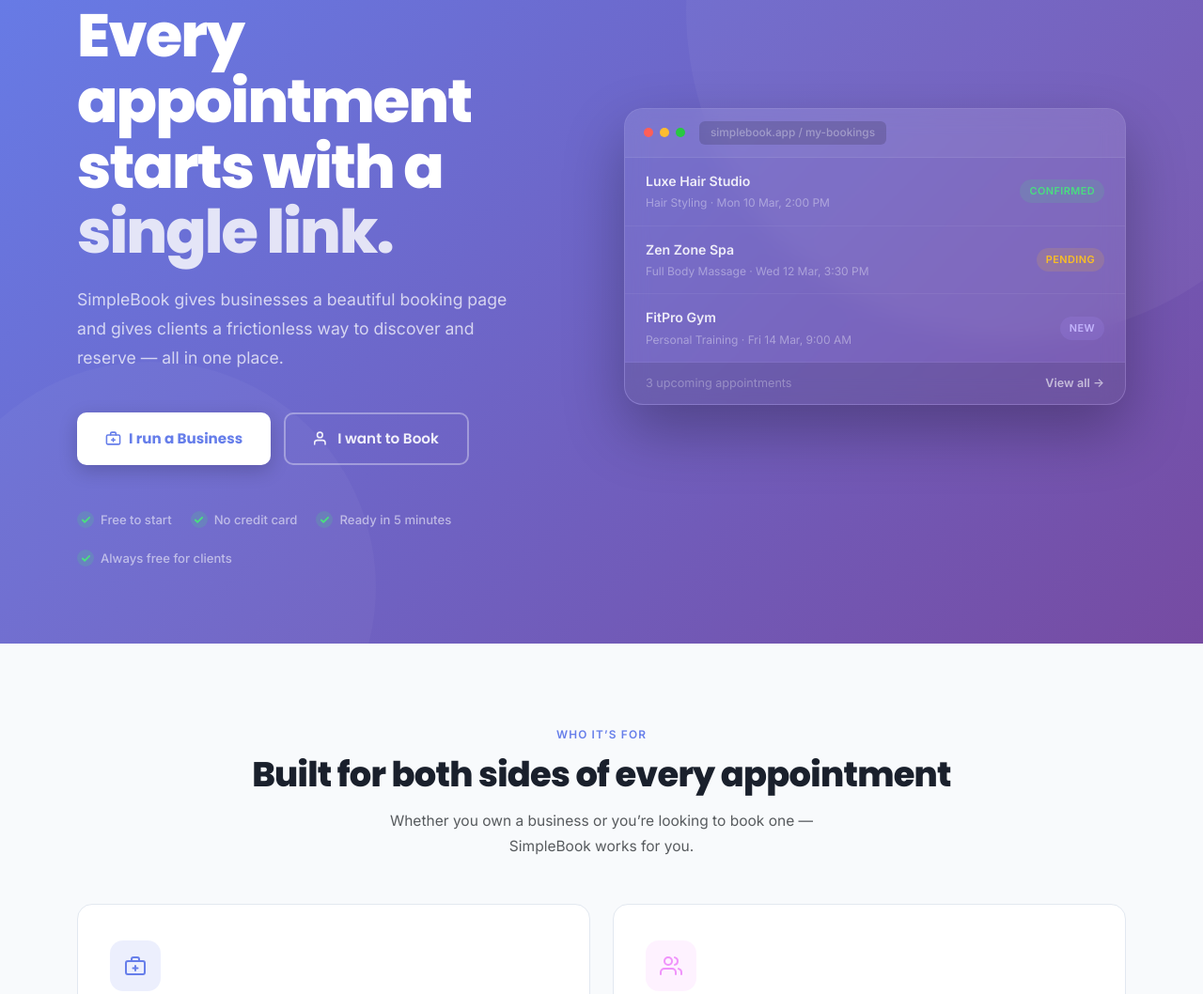
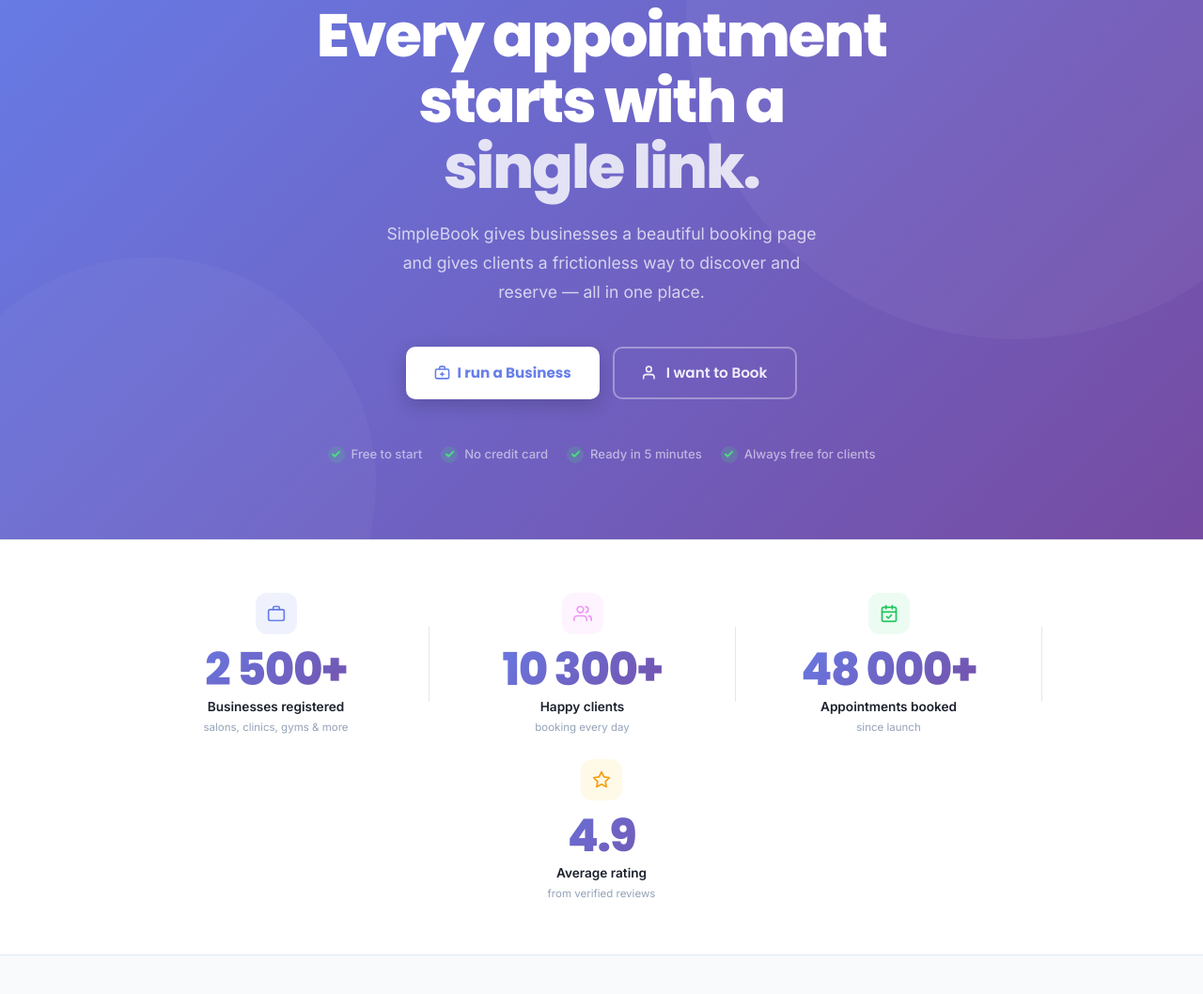
Before and after one commit to zdravka-paneva/simplebook-saas, a website built with Vite: page index.html in a window 1280 px wide. Shown: the part 220-1278 px from the top of the page at 94% size. Built offline with nearby package versions, Linux system fonts and the light colour scheme; no server answers.

Commit message:
feat: add logo icon to navigation across multiple pages and enhance styling

```diff
--- a/index.html
+++ b/index.html
@@ -125,53 +125,7 @@
       flex-shrink: 0;
     }
     /* right visual card */
-    .sb-app-card {
-      background: rgba(255,255,255,0.06);
-      border: 1px solid rgba(255,255,255,0.12);
-      border-radius: 20px;
-      overflow: hidden;
-      backdrop-filter: blur(12px);
-      box-shadow: 0 28px 64px rgba(0,0,0,0.28);
-    }
-    .sb-app-toolbar {
-      background: rgba(255,255,255,0.05);
-      border-bottom: 1px solid rgba(255,255,255,0.08);
-      padding: 13px 20px;
-      display: flex; align-items: center; gap: 7px;
-    }
-    .sb-dot { width: 10px; height: 10px; border-radius: 50%; }
-    .sb-app-url {
-      margin-left: 8px;
-      background: rgba(0,0,0,0.15);
-      border-radius: 6px;
-      padding: 3px 12px;
-      font-size: 0.74rem;
-      color: rgba(255,255,255,0.35);
-      font-weight: 500;
-    }
-    .sb-booking-row {
-      display: flex; justify-content: space-between; align-items: center;
-      padding: 14px 22px;
-      border-bottom: 1px solid rgba(255,255,255,0.06);
-    }
-    .sb-booking-row:last-of-type { border-bottom: none; }
-    .sb-biz-name { font-weight: 600; font-size: 0.88rem; color: rgba(255,255,255,0.88); }
-    .sb-biz-meta { font-size: 0.75rem; color: rgba(255,255,255,0.38); margin-top: 2px; }
-    .sb-status {
-      font-size: 0.68rem; font-weight: 700; letter-spacing: 0.04em;
-      text-transform: uppercase; padding: 4px 10px; border-radius: 20px;
-    }
-    .s-confirmed { background: rgba(74,222,128,0.14); color: #4ade80; }
-    .s-pending   { background: rgba(251,191,36,0.14); color: #fbbf24; }
-    .s-new       { background: rgba(167,139,250,0.18); color: #c4b5fd; }
-    .sb-app-footer {
-      background: rgba(0,0,0,0.1);
-      display: flex; justify-content: space-between; align-items: center;
-      padding: 12px 22px;
-    }
-    .sb-app-footer span { font-size: 0.79rem; color: rgba(255,255,255,0.3); }
-    .sb-app-footer a { font-size: 0.79rem; color: rgba(255,255,255,0.6); font-weight: 600; text-decoration: none; }
-    .sb-app-footer a:hover { color: #fff; }
+
     /* â”€â”€ SECTIONS â”€â”€â”€â”€â”€â”€â”€â”€â”€â”€â”€â”€â”€â”€â”€â”€â”€â”€â”€â”€â”€â”€â”€â”€â”€â”€â”€â”€â”€ */
     .sb-section { padding: 88px 0; }
     .sb-section-alt { background: var(--light-bg); }
@@ -270,10 +224,62 @@
     }
     .sb-cta-section h2 { color: #fff; font-size: clamp(2rem, 4vw, 2.8rem); letter-spacing: -0.025em; margin-bottom: 14px; }
     .sb-cta-section p  { color: rgba(255,255,255,0.65); font-size: 1rem; margin-bottom: 36px; }
+    /* ── STATS BAR ─────────────────────── */
+    .sb-stats {
+      background: #fff;
+      border-top: 1px solid var(--border-color);
+      border-bottom: 1px solid var(--border-color);
+      padding: 56px 0;
+    }
+    .sb-stat-divider {
+      width: 1px;
+      background: var(--border-color);
+      align-self: stretch;
+      margin: 0 8px;
+    }
+    .sb-stat-num {
+      font-family: 'Poppins', sans-serif;
+      font-size: clamp(2.2rem, 4vw, 3rem);
+      font-weight: 800;
+      letter-spacing: -0.03em;
+      background: var(--primary-gradient);
+      -webkit-background-clip: text;
+      -webkit-text-fill-color: transparent;
+      background-clip: text;
+      line-height: 1;
+      margin-bottom: 6px;
+    }
+    .sb-stat-label {
+      font-size: 0.85rem;
+      font-weight: 600;
+      color: var(--text-primary);
+      line-height: 1.4;
+    }
+    .sb-stat-sub {
+      font-size: 0.72rem;
+      color: #94a3b8;
+      margin-top: 3px;
+    }
+    .sb-stat-icon {
+      width: 44px; height: 44px;
+      border-radius: 12px;
+      display: flex; align-items: center; justify-content: center;
+      margin: 0 auto 14px;
+    }
+    .sb-stat-icon.purple { background: rgba(103,126,234,0.1); }
+    .sb-stat-icon.purple svg { stroke: var(--primary-color); }
+    .sb-stat-icon.pink   { background: rgba(240,147,251,0.1); }
+    .sb-stat-icon.pink   svg { stroke: var(--accent-color); }
+    .sb-stat-icon.green  { background: rgba(74,222,128,0.1); }
+    .sb-stat-icon.green  svg { stroke: #22c55e; }
+    .sb-stat-icon.amber  { background: rgba(251,191,36,0.1); }
+    .sb-stat-icon.amber  svg { stroke: #f59e0b; }
     @media (max-width: 768px) {
       .sb-hero { min-height: auto; padding: 70px 0 60px; }
       .sb-hero h1 { font-size: 2.4rem; }
       .sb-section { padding: 60px 0; }
+      .sb-stats { padding: 40px 0; }
+      .sb-stat-divider { display: none; }
     }
   </style>
 </head>
@@ -283,6 +289,7 @@
   <nav class="navbar navbar-expand-lg navbar-light bg-white sticky-top">
     <div class="container">
       <a class="navbar-brand fw-bold" href="index.html">
+        <svg class="sb-logo-icon" width="22" height="22" viewBox="0 0 24 24" fill="none" stroke="#667eea" stroke-width="2.2" stroke-linecap="round" stroke-linejoin="round"><rect x="3" y="4" width="18" height="18" rx="2"/><line x1="16" y1="2" x2="16" y2="6"/><line x1="8" y1="2" x2="8" y2="6"/><line x1="3" y1="10" x2="21" y2="10"/></svg>
         <span style="color: #0066cc;">Simple</span><span style="color: #f39c12;">Book</span>
       </a>
       <button class="navbar-toggler" type="button" data-bs-toggle="collapse" data-bs-target="#navbarNav" aria-controls="navbarNav" aria-expanded="false" aria-label="Toggle navigation">
@@ -318,10 +325,10 @@
   <!-- â”€â”€ HERO â”€â”€â”€â”€â”€â”€â”€â”€â”€â”€â”€â”€â”€â”€â”€â”€â”€â”€â”€â”€â”€â”€â”€â”€â”€â”€â”€â”€â”€â”€â”€â”€â”€â”€â”€â”€â”€â”€â”€â”€â”€â”€â”€â”€â”€â”€â”€â”€â”€â”€â”€â”€â”€â”€â”€ -->
   <section class="sb-hero" id="heroSection">
     <div class="container position-relative" style="z-index:1;">
-      <div class="row align-items-center g-5">
+      <div class="row justify-content-center">
 
-        <!-- Left column -->
-        <div class="col-lg-6">
+        <!-- Hero content -->
+        <div class="col-lg-8 text-center">
           <div class="sb-eyebrow">
             <span class="sb-eyebrow-dot"></span>
             Smart appointment booking
@@ -331,10 +338,10 @@
             starts with a<br>
             <em>single link.</em>
           </h1>
-          <p class="sb-sub">
+          <p class="sb-sub mx-auto">
             SimpleBook gives businesses a beautiful booking page and gives clients a frictionless way to discover and reserve &mdash; all in one place.
           </p>
-          <div class="sb-ctas">
+          <div class="sb-ctas justify-content-center">
             <a href="register.html?type=business" class="sb-btn-primary">
               <svg width="17" height="17" viewBox="0 0 24 24" fill="none" stroke="currentColor" stroke-width="2.2" stroke-linecap="round" stroke-linejoin="round">
                 <rect x="2" y="7" width="20" height="14" rx="2"/><path d="M16 7V5a2 2 0 0 0-2-2h-4a2 2 0 0 0-2 2v2"/><line x1="12" y1="12" x2="12" y2="17"/><line x1="9.5" y1="14.5" x2="14.5" y2="14.5"/>
@@ -348,7 +355,7 @@
               I want to Book
             </a>
           </div>
-          <div class="sb-trust">
+          <div class="sb-trust justify-content-center">
             <span class="sb-trust-item">
               <span class="sb-trust-check">
                 <svg width="9" height="9" viewBox="0 0 10 8" fill="none" stroke="#4ade80" stroke-width="2" stroke-linecap="round" stroke-linejoin="round"><polyline points="1 4 3.5 6.5 9 1"/></svg>
@@ -376,41 +383,73 @@
           </div>
         </div>
 
-        <!-- Right column: app preview -->
-        <div class="col-lg-6">
-          <div class="sb-app-card">
-            <div class="sb-app-toolbar">
-              <span class="sb-dot" style="background:#FF5F57;"></span>
-              <span class="sb-dot" style="background:#FEBC2E;"></span>
-              <span class="sb-dot" style="background:#28C840;"></span>
-              <span class="sb-app-url">simplebook.app / my-bookings</span>
-            </div>
-            <div class="sb-booking-row">
-              <div>
-                <div class="sb-biz-name">Luxe Hair Studio</div>
-                <div class="sb-biz-meta">Hair Styling &middot; Mon 10 Mar, 2:00 PM</div>
-              </div>
-              <span class="sb-status s-confirmed">Confirmed</span>
-            </div>
-            <div class="sb-booking-row">
-              <div>
-                <div class="sb-biz-name">Zen Zone Spa</div>
-                <div class="sb-biz-meta">Full Body Massage &middot; Wed 12 Mar, 3:30 PM</div>
-              </div>
-              <span class="sb-status s-pending">Pending</span>
-            </div>
-            <div class="sb-booking-row">
-              <div>
-                <div class="sb-biz-name">FitPro Gym</div>
-                <div class="sb-biz-meta">Personal Training &middot; Fri 14 Mar, 9:00 AM</div>
-              </div>
-              <span class="sb-status s-new">New</span>
-            </div>
-            <div class="sb-app-footer">
-              <span>3 upcoming appointments</span>
-              <a href="register.html">View all &rarr;</a>
-            </div>
+      </div>
+    </div>
+  </section>
+
+
+  <!-- ── SOCIAL PROOF STATS ─────────────────────────────────────────── -->
+  <section class="sb-stats">
+    <div class="container">
+      <div class="row justify-content-center text-center g-4 align-items-center">
+
+        <div class="col-6 col-md-3">
+          <div class="sb-stat-icon purple">
+            <svg width="20" height="20" viewBox="0 0 24 24" fill="none" stroke-width="2" stroke-linecap="round" stroke-linejoin="round">
+              <rect x="2" y="7" width="20" height="14" rx="2"/><path d="M16 7V5a2 2 0 0 0-2-2h-4a2 2 0 0 0-2 2v2"/>
+            </svg>
           </div>
+          <div class="sb-stat-num" id="statBusinesses">2 500+</div>
+          <div class="sb-stat-label">Businesses registered</div>
+          <div class="sb-stat-sub">salons, clinics, gyms &amp; more</div>
+        </div>
+
+        <div class="col-auto d-none d-md-flex align-items-center">
+          <div class="sb-stat-divider" style="height:80px;"></div>
+        </div>
+
+        <div class="col-6 col-md-3">
+          <div class="sb-stat-icon pink">
+            <svg width="20" height="20" viewBox="0 0 24 24" fill="none" stroke-width="2" stroke-linecap="round" stroke-linejoin="round">
+              <path d="M17 21v-2a4 4 0 0 0-4-4H5a4 4 0 0 0-4 4v2"/><circle cx="9" cy="7" r="4"/>
+              <path d="M23 21v-2a4 4 0 0 0-3-3.87"/><path d="M16 3.13a4 4 0 0 1 0 7.75"/>
+            </svg>
+          </div>
+          <div class="sb-stat-num" id="statClients">10 300+</div>
+          <div class="sb-stat-label">Happy clients</div>
+          <div class="sb-stat-sub">booking every day</div>
+        </div>
+
+        <div class="col-auto d-none d-md-flex align-items-center">
+          <div class="sb-stat-divider" style="height:80px;"></div>
+        </div>
+
+        <div class="col-6 col-md-3">
+          <div class="sb-stat-icon green">
+            <svg width="20" height="20" viewBox="0 0 24 24" fill="none" stroke-width="2" stroke-linecap="round" stroke-linejoin="round">
+              <rect x="3" y="4" width="18" height="18" rx="2"/><line x1="16" y1="2" x2="16" y2="6"/>
+              <line x1="8" y1="2" x2="8" y2="6"/><line x1="3" y1="10" x2="21" y2="10"/>
+              <polyline points="9 16 11 18 15 14"/>
+            </svg>
+          </div>
+          <div class="sb-stat-num" id="statAppointments">48 000+</div>
+          <div class="sb-stat-label">Appointments booked</div>
+          <div class="sb-stat-sub">since launch</div>
+        </div>
+
+        <div class="col-auto d-none d-md-flex align-items-center">
+          <div class="sb-stat-divider" style="height:80px;"></div>
+        </div>
+
+        <div class="col-6 col-md-3">
+          <div class="sb-stat-icon amber">
+            <svg width="20" height="20" viewBox="0 0 24 24" fill="none" stroke-width="2" stroke-linecap="round" stroke-linejoin="round">
+              <polygon points="12 2 15.09 8.26 22 9.27 17 14.14 18.18 21.02 12 17.77 5.82 21.02 7 14.14 2 9.27 8.91 8.26 12 2"/>
+            </svg>
+          </div>
+          <div class="sb-stat-num">4.9</div>
+          <div class="sb-stat-label">Average rating</div>
+          <div class="sb-stat-sub">from verified reviews</div>
         </div>
 
       </div>
@@ -418,7 +457,7 @@
   </section>
 
 
-  <!-- â”€â”€ FOR WHOM â”€â”€â”€â”€â”€â”€â”€â”€â”€â”€â”€â”€â”€â”€â”€â”€â”€â”€â”€â”€â”€â”€â”€â”€â”€â”€â”€â”€â”€â”€â”€â”€â”€â”€â”€â”€â”€â”€â”€â”€â”€â”€â”€â”€â”€â”€â”€â”€â”€â”€â”€â”€ -->
+  <!-- ── FOR WHOM ───────────────────────────────────────────────────── -->
   <section class="sb-section sb-section-alt" id="forWhomSection">
     <div class="container">
       <div class="text-center mb-5">
@@ -629,7 +668,8 @@
     <div class="container">
       <div class="row g-4">
         <div class="col-md-4">
-          <div class="navbar-brand fw-bold mb-2 d-block">
+          <div class="navbar-brand fw-bold mb-2 d-flex align-items-center">
+            <svg class="sb-logo-icon" width="22" height="22" viewBox="0 0 24 24" fill="none" stroke="#667eea" stroke-width="2.2" stroke-linecap="round" stroke-linejoin="round"><rect x="3" y="4" width="18" height="18" rx="2"/><line x1="16" y1="2" x2="16" y2="6"/><line x1="8" y1="2" x2="8" y2="6"/><line x1="3" y1="10" x2="21" y2="10"/></svg>
             <span style="color:#667eea;">Simple</span><span style="color:#f093fb;">Book</span>
           </div>
           <p class="text-muted small">The simplest way to book and manage appointments, for businesses and clients alike.</p>
--- a/src/style.css
+++ b/src/style.css
@@ -77,6 +77,15 @@ p {
   font-size: 1.5rem;
   font-weight: 800;
   letter-spacing: -0.03em;
+  display: inline-flex !important;
+  align-items: center;
+  gap: 7px;
+}
+
+.sb-logo-icon {
+  flex-shrink: 0;
+  position: relative;
+  top: -1px;
 }
 
 .navbar-brand span:first-child {
```
Also changed, not shown: booking.html (+1 -0 lines), dashboard.html (+1 -0 lines), login.html (+1 -0 lines), my-bookings.html (+1 -0 lines), register.html (+1 -0 lines).
